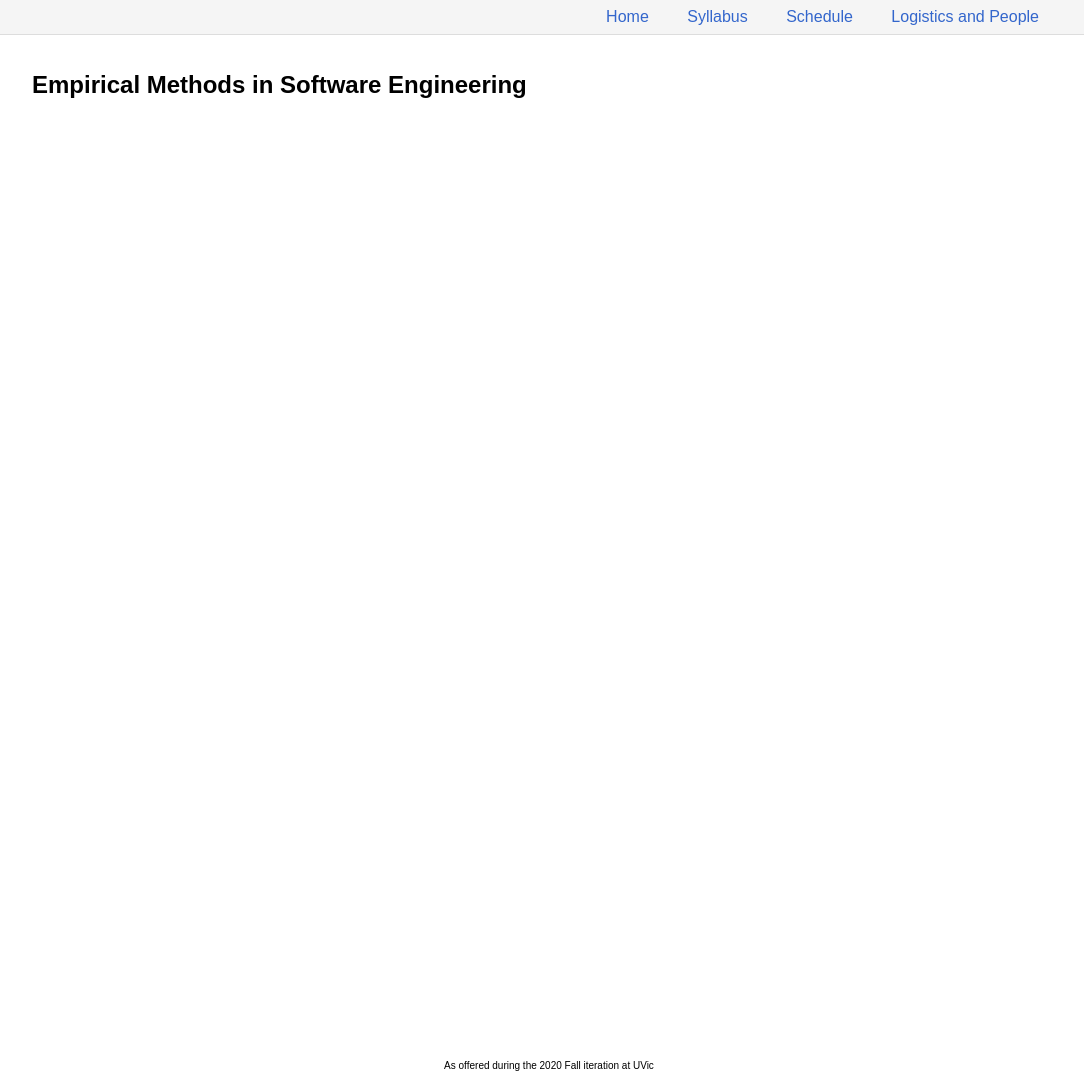
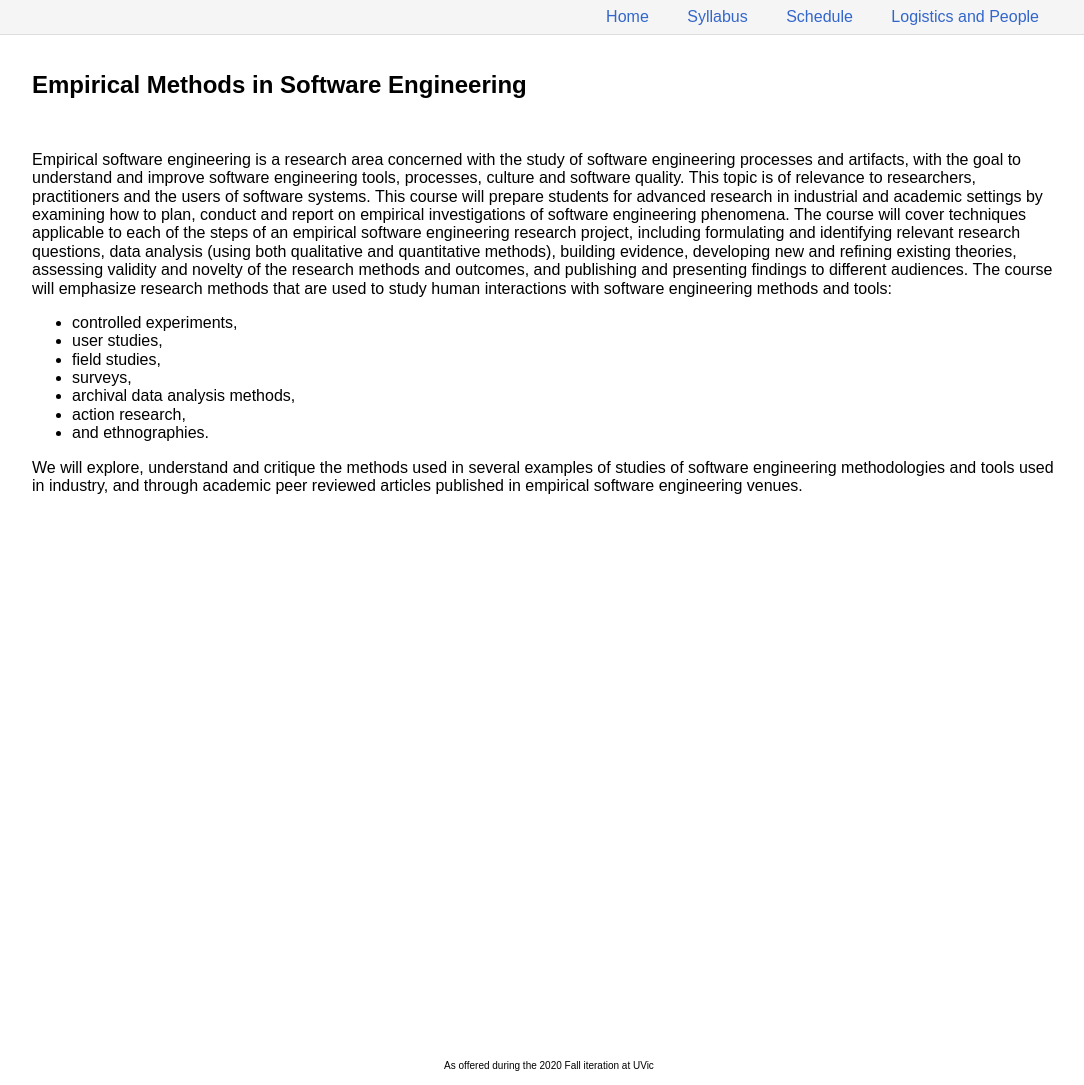
Before and after one commit to emse-uvic/emse-uvic.github.io, a Jekyll site: the page built from index.markdown, in a window 1280 px wide. Shown: the whole page, without its empty margins (96-1180 px from the left). Built offline with Jekyll 4.4.1, drawn with Linux system fonts in a browser that asks for light colours; nearby versions of some CDN libraries.

Commit message:
Add overview to homepage

```diff
--- a/index.markdown
+++ b/index.markdown
@@ -4,3 +4,18 @@
 
 layout: default
 ---
+
+Empirical software engineering is a research area concerned with the study of software engineering processes and artifacts, with the goal to understand and improve software engineering tools, processes, culture and software quality.
+This topic is of relevance to researchers, practitioners and the users of software systems.
+This course will prepare students for advanced research in industrial and academic settings by examining how to plan, conduct and report on empirical investigations of software engineering phenomena.
+The course will cover techniques applicable to each of the steps of an empirical software engineering research project, including formulating and identifying relevant research questions, data analysis (using both qualitative and quantitative methods), building evidence, developing new and refining existing theories, assessing validity and novelty of the research methods and outcomes, and publishing and presenting findings to different audiences.
+The course will emphasize research methods that are used to study human interactions with software engineering methods and tools:
+- controlled experiments,
+- user studies,
+- field studies,
+- surveys,
+- archival data analysis methods,
+- action research,
+- and ethnographies.
+
+We will explore, understand and critique the methods used in several examples of studies of software engineering methodologies and tools used in industry, and through academic peer reviewed articles published in empirical software engineering venues.
```
